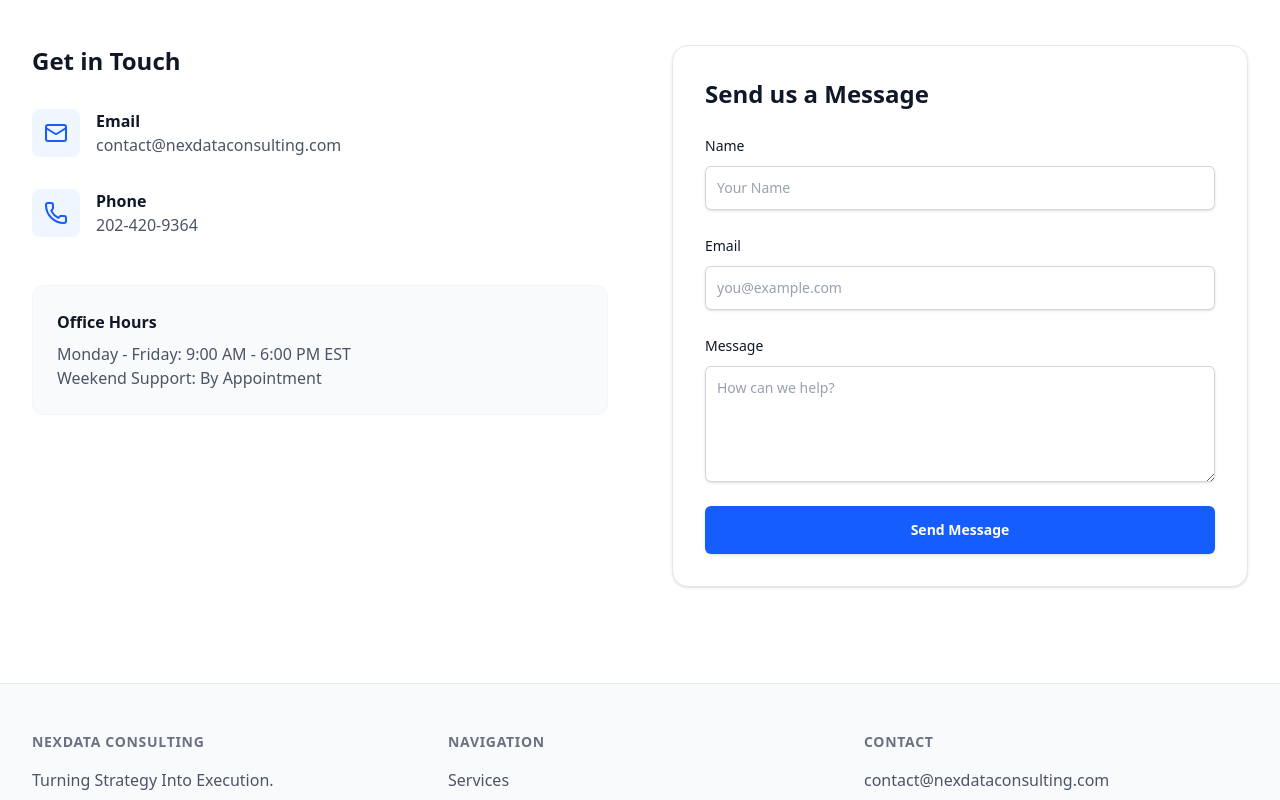
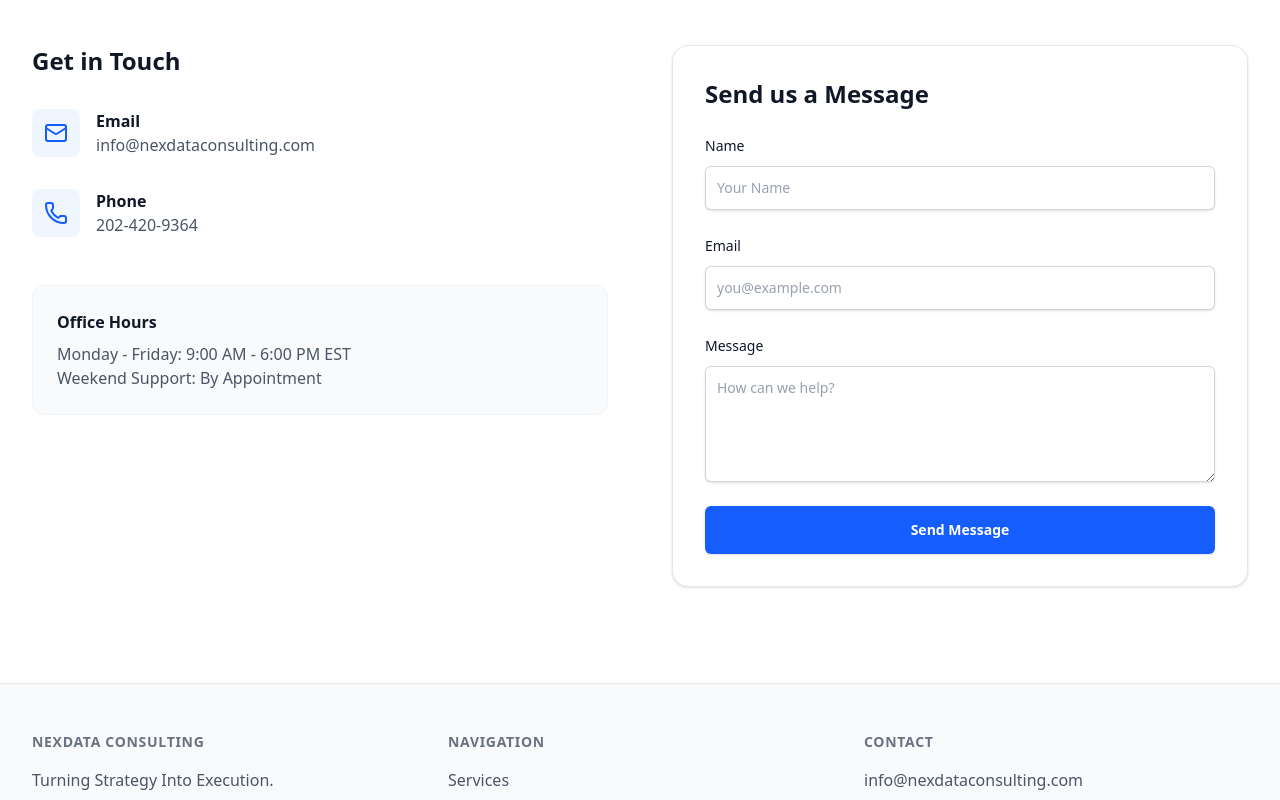
Before and after one commit to nexdata-gif/nex-data-consulting, a Next.js app: page /contact in a window 1280 px wide. Shown: the part 400-1200 px from the top of the page. Built offline with nearby package versions, Linux system fonts and the light colour scheme.

Commit message:
fix: Update company contact email address to `info@nexdataconsulting.com`.

```diff
--- a/app/contact/page.tsx
+++ b/app/contact/page.tsx
@@ -24,8 +24,8 @@
                                 </div>
                                 <div>
                                     <h3 className="font-semibold text-gray-900">Email</h3>
-                                    <a href="mailto:contact@nexdataconsulting.com" className="text-gray-600 hover:text-blue-600 transition-colors">
-                                        contact@nexdataconsulting.com
+                                    <a href="mailto:info@nexdataconsulting.com" className="text-gray-600 hover:text-blue-600 transition-colors">
+                                        info@nexdataconsulting.com
                                     </a>
                                 </div>
                             </div>
--- a/components/Footer.tsx
+++ b/components/Footer.tsx
@@ -40,7 +40,7 @@
                         <h3 className="text-sm font-semibold text-gray-500 tracking-wider uppercase">Contact</h3>
                         <ul className="mt-4 space-y-4">
                             <li>
-                                <span className="text-base text-gray-600">contact@nexdataconsulting.com</span>
+                                <span className="text-base text-gray-600">info@nexdataconsulting.com</span>
                             </li>
                             <li>
                                 <span className="text-base text-gray-600">202-420-9364</span>
```
